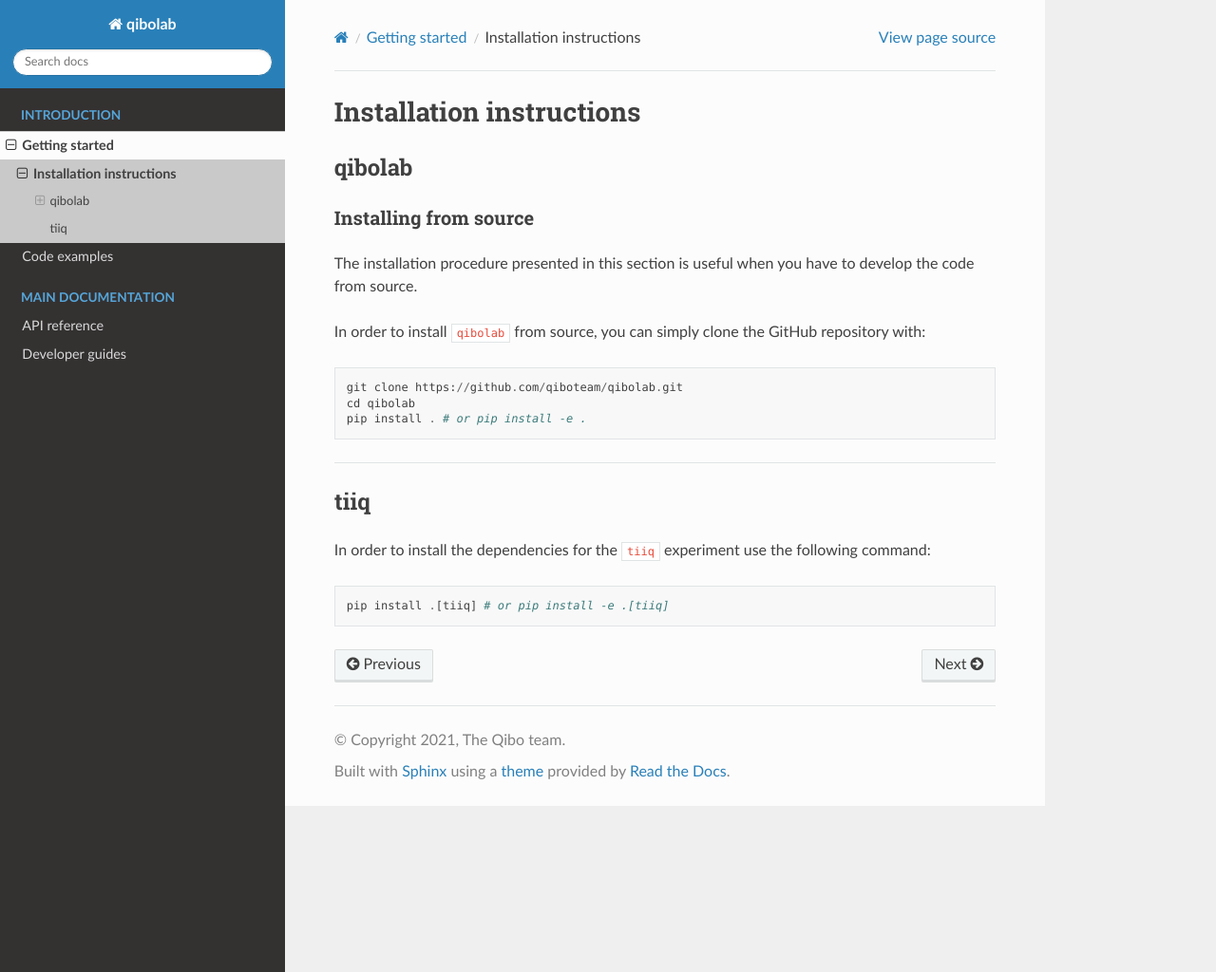
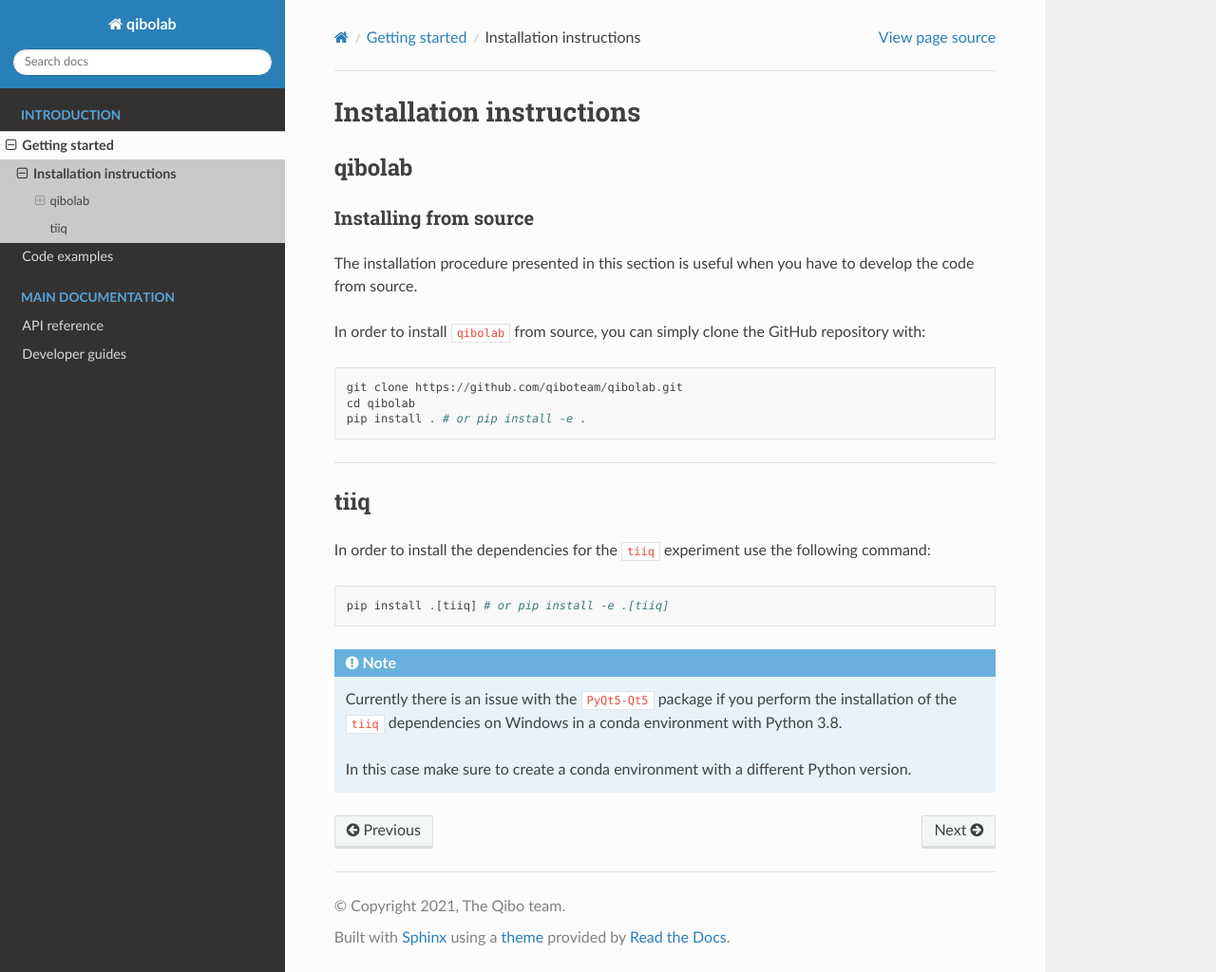
Before and after one commit to qiboteam/qibolab, a Sphinx documentation site: the page built from doc/source/getting-started/installation.rst, in a window 1280 px wide and 1024 px high. Shown: the whole window at 95% size. Built offline with Sphinx 7.4.7 and the Read the Docs theme 2.0.0, drawn with Linux system fonts in a browser that asks for light colours.

Commit message:
add warning note

```diff
--- a/doc/source/getting-started/installation.rst
+++ b/doc/source/getting-started/installation.rst
@@ -35,3 +35,11 @@
 .. code-block::
 
       pip install .[tiiq] # or pip install -e .[tiiq]
+
+.. note::
+      Currently there is an issue with the ``PyQt5-Qt5`` package if
+      you perform the installation of the ``tiiq`` dependencies on Windows
+      in a conda environment with Python 3.8.
+
+      In this case make sure to create a conda environment with a different Python
+      version.
```
